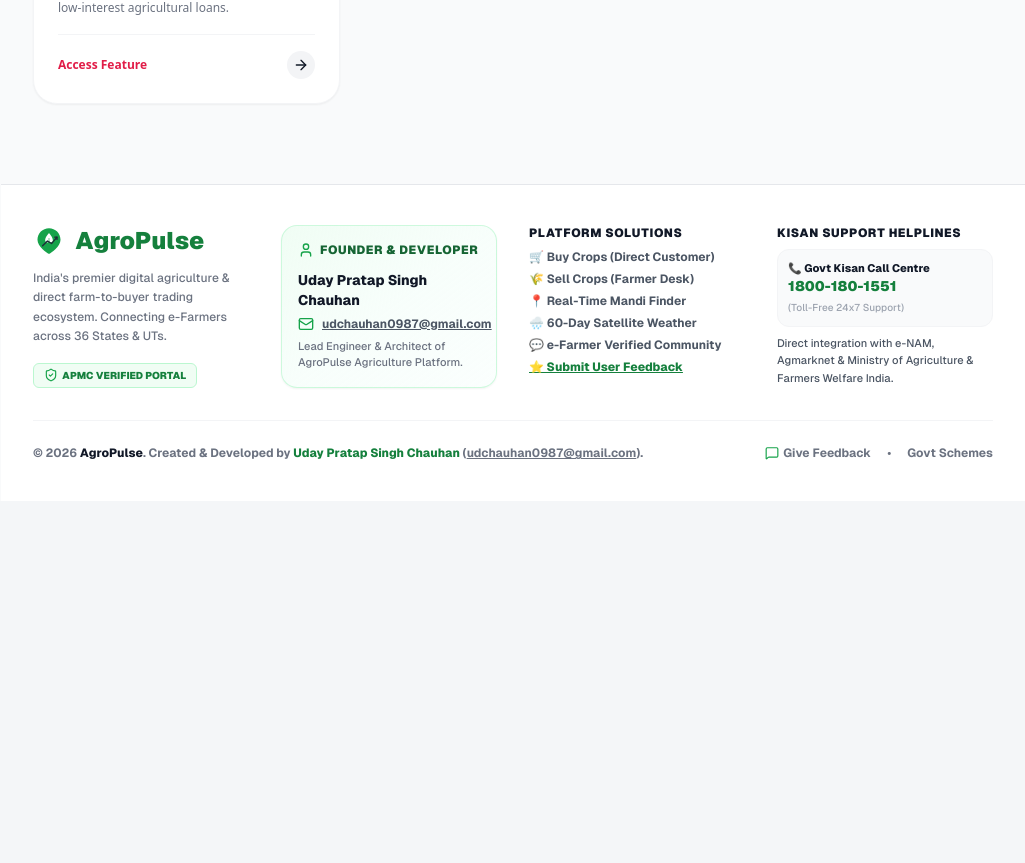
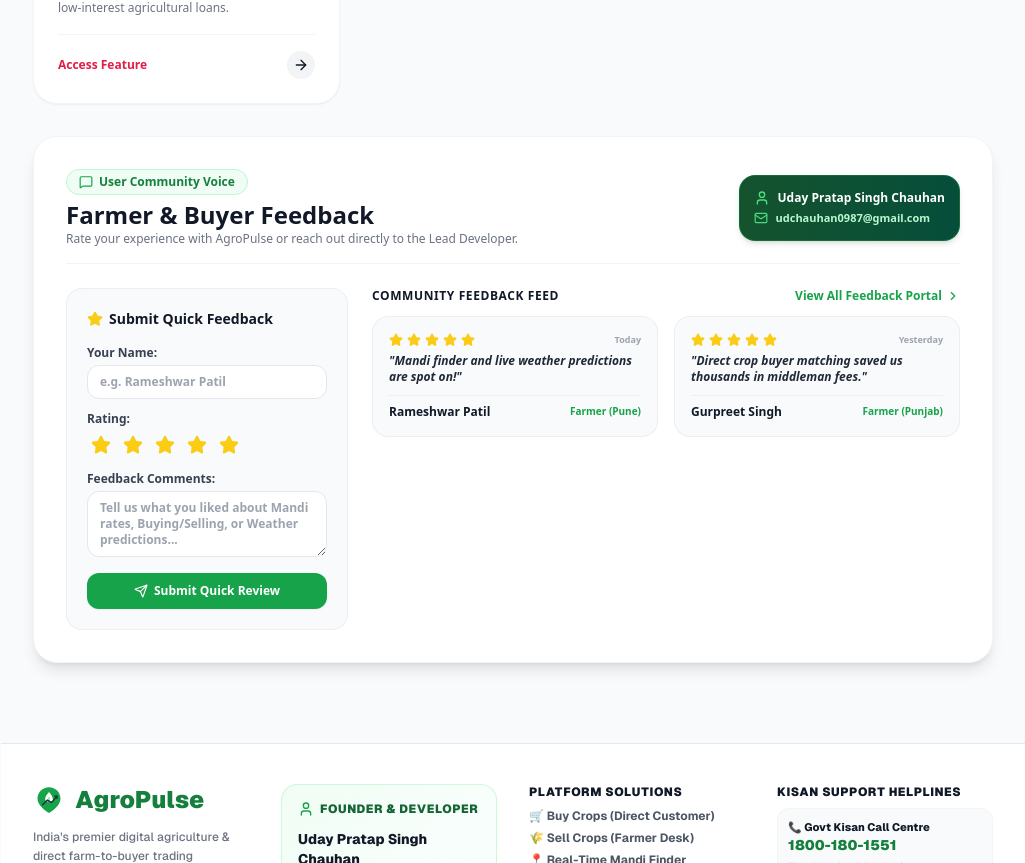
Before and after one commit to uday0751/AgroPulse, a Next.js app: page / in a window 1280 px wide. Shown: the part 1698-2561 px from the top of the page, without its empty margins (255-1280 px from the left). Before the commit the page ends 2199 px from the top, so only its background shows below. Built offline with nearby package versions, Linux system fonts and the light colour scheme; no server answers.

Commit message:
Add Feedback section at last on Dashboard with founder credits Uday Pratap Singh Chauhan (udchauhan0987@gmail.com)

```diff
--- a/src/app/page.tsx
+++ b/src/app/page.tsx
@@ -3,7 +3,8 @@
 import { useEffect, useRef, useState } from "react";
 import {
   Cloud, LineChart, Users, Calendar, Landmark, Stethoscope, ShoppingBag, Sprout, MapPin, BarChart,
-  ArrowRight, Sparkles, TrendingUp, Sun, Droplets, Wind, ArrowUpRight, ShieldCheck, ChevronRight, Navigation, Loader2
+  ArrowRight, Sparkles, TrendingUp, Sun, Droplets, Wind, ArrowUpRight, ShieldCheck, ChevronRight, Navigation, Loader2,
+  MessageSquare, Star, Send, ThumbsUp, CheckCircle2, User, Mail
 } from "lucide-react";
 import { useTranslation } from "react-i18next";
 import Link from "next/link";
@@ -33,6 +34,23 @@
     loading: true
   });
 
+  // Quick Dashboard Feedback Form State
+  const [fbName, setFbName] = useState("");
+  const [fbComments, setFbComments] = useState("");
+  const [fbRating, setFbRating] = useState(5);
+  const [fbSuccess, setFbSuccess] = useState(false);
+  const [dashboardFeedbacks, setDashboardFeedbacks] = useState<Array<{
+    id: string;
+    name: string;
+    rating: number;
+    comments: string;
+    role: string;
+    createdAt: string;
+  }>>([
+    { id: "1", name: "Rameshwar Patil", rating: 5, comments: "Mandi finder and live weather predictions are spot on!", role: "Farmer (Pune)", createdAt: "Today" },
+    { id: "2", name: "Gurpreet Singh", rating: 5, comments: "Direct crop buyer matching saved us thousands in middleman fees.", role: "Farmer (Punjab)", createdAt: "Yesterday" }
+  ]);
+
   useEffect(() => {
     const hour = new Date().getHours();
     if (hour < 12) setGreeting("Good Morning, Farmer 🌅");
@@ -43,7 +61,6 @@
   // FETCH REAL-TIME WEATHER FOR USER'S LIVE GPS LOCATION
   const fetchDashboardWeather = async (lat: number, lng: number, fallbackName?: string) => {
     try {
-      // 1. Fetch Open-Meteo Live API
       const res = await fetch(
         `https://api.open-meteo.com/v1/forecast?latitude=${lat}&longitude=${lng}&current=temperature_2m,relative_humidity_2m,is_day,precipitation,rain,weather_code,wind_speed_10m`
       );
@@ -67,7 +84,6 @@
       const cond = weatherCodeMap[current.weather_code] || "Clear Sky ☀️";
       let locationLabel = fallbackName || "Live Location";
 
-      // 2. Reverse Geocode City Name via Nominatim
       try {
         const geoRes = await fetch(`https://nominatim.openstreetmap.org/reverse?format=json&lat=${lat}&lon=${lng}`);
         const geoData = await geoRes.json();
@@ -79,9 +95,7 @@
             locationLabel = state ? `${city}, ${state.substring(0, 2).toUpperCase()}` : city;
           }
         }
-      } catch (e) {
-        console.error(e);
-      }
+      } catch (e) { console.error(e); }
 
       setWeatherData({
         cityName: locationLabel,
@@ -104,19 +118,12 @@
     }
   };
 
-  // DETECT CURRENT LOCATION ON MOUNT
   const detectLocationAndFetchWeather = () => {
     setWeatherData((prev) => ({ ...prev, loading: true }));
     if (typeof window !== "undefined" && navigator.geolocation) {
       navigator.geolocation.getCurrentPosition(
-        (pos) => {
-          fetchDashboardWeather(pos.coords.latitude, pos.coords.longitude);
-        },
-        (err) => {
-          console.warn("Geolocation fallback to Bhopal", err);
-          // Default fallback if GPS permission is pending or denied
-          fetchDashboardWeather(23.2599, 77.4126, "Bhopal, MP");
-        },
+        (pos) => fetchDashboardWeather(pos.coords.latitude, pos.coords.longitude),
+        (err) => fetchDashboardWeather(23.2599, 77.4126, "Bhopal, MP"),
         { enableHighAccuracy: true, timeout: 8000, maximumAge: 0 }
       );
     } else {
@@ -127,6 +134,25 @@
   useEffect(() => {
     detectLocationAndFetchWeather();
   }, []);
+
+  // Submit quick feedback
+  const handleQuickFeedbackSubmit = (e: React.FormEvent) => {
+    e.preventDefault();
+    if (!fbName.trim() || !fbComments.trim()) return;
+    const newEntry = {
+      id: Date.now().toString(),
+      name: fbName.trim(),
+      rating: fbRating,
+      comments: fbComments.trim(),
+      role: "Verified User",
+      createdAt: "Just now"
+    };
+    setDashboardFeedbacks([newEntry, ...dashboardFeedbacks]);
+    setFbName("");
+    setFbComments("");
+    setFbSuccess(true);
+    setTimeout(() => setFbSuccess(false), 4000);
+  };
 
   // GSAP Animations
   useEffect(() => {
@@ -482,6 +508,142 @@
         </div>
       </div>
 
+      {/* AT LAST: FEEDBACK & REVIEWS SECTION ON DASHBOARD */}
+      <div className="bg-white dark:bg-[#1a1b23] border border-gray-100 dark:border-white/10 p-6 md:p-8 rounded-3xl shadow-lg space-y-6">
+        <div className="flex flex-col md:flex-row justify-between items-start md:items-center gap-4 border-b border-gray-100 dark:border-white/10 pb-4">
+          <div>
+            <div className="inline-flex items-center gap-1.5 bg-green-50 dark:bg-green-950 px-3 py-1 rounded-full text-xs font-black text-green-700 dark:text-green-400 mb-1 border border-green-200 dark:border-green-800">
+              <MessageSquare className="w-3.5 h-3.5 text-green-600" />
+              <span>User Community Voice</span>
+            </div>
+            <h2 className="text-xl md:text-2xl font-black text-gray-900 dark:text-white">
+              Farmer & Buyer Feedback
+            </h2>
+            <p className="text-xs text-gray-500 dark:text-gray-400 font-medium">
+              Rate your experience with AgroPulse or reach out directly to the Lead Developer.
+            </p>
+          </div>
+
+          {/* FOUNDER BRAND BADGE */}
+          <div className="bg-gradient-to-r from-green-900 to-emerald-900 text-white p-3.5 rounded-2xl border border-green-700/60 shadow-md text-xs space-y-1 shrink-0">
+            <div className="flex items-center gap-2">
+              <User className="w-4 h-4 text-green-400" />
+              <span className="font-extrabold text-white">Uday Pratap Singh Chauhan</span>
+            </div>
+            <div className="flex items-center gap-2 text-[11px] text-green-200">
+              <Mail className="w-3.5 h-3.5 text-green-400" />
+              <a href="mailto:udchauhan0987@gmail.com" className="hover:underline font-bold">udchauhan0987@gmail.com</a>
+            </div>
+          </div>
+        </div>
+
+        {/* FEEDBACK FORM & LIVE SUBMISSIONS GRID */}
+        <div className="grid grid-cols-1 lg:grid-cols-3 gap-6">
+
+          {/* QUICK FEEDBACK INPUT */}
+          <div className="lg:col-span-1 bg-gray-50 dark:bg-white/5 p-5 rounded-2xl border border-gray-200/60 dark:border-white/5 space-y-4 text-xs">
+            <h3 className="font-black text-sm text-gray-900 dark:text-white flex items-center gap-1.5">
+              <Star className="w-4 h-4 text-yellow-400 fill-yellow-400" /> Submit Quick Feedback
+            </h3>
+
+            {fbSuccess && (
+              <div className="bg-green-100 dark:bg-green-950 text-green-800 dark:text-green-300 p-2.5 rounded-xl text-[11px] font-bold flex items-center gap-2">
+                <CheckCircle2 className="w-4 h-4 text-green-600" />
+                <span>Thank you! Your feedback has been recorded.</span>
+              </div>
+            )}
+
+            <form onSubmit={handleQuickFeedbackSubmit} className="space-y-3">
+              <div>
+                <label className="block font-bold text-gray-700 dark:text-gray-300 mb-1">Your Name:</label>
+                <input
+                  type="text"
+                  required
+                  placeholder="e.g. Rameshwar Patil"
+                  value={fbName}
+                  onChange={(e) => setFbName(e.target.value)}
+                  className="w-full px-3 py-2 rounded-xl border border-gray-200 dark:border-white/10 bg-white dark:bg-[#1a1b23] font-bold"
+                />
+              </div>
+
+              <div>
+                <label className="block font-bold text-gray-700 dark:text-gray-300 mb-1">Rating:</label>
+                <div className="flex gap-1 text-yellow-400">
+                  {[1, 2, 3, 4, 5].map((star) => (
+                    <button
+                      type="button"
+                      key={star}
+                      onClick={() => setFbRating(star)}
+                      className="p-1 hover:scale-110 transition-transform"
+                    >
+                      <Star className={`w-5 h-5 ${star <= fbRating ? "fill-yellow-400" : "text-gray-300"}`} />
+                    </button>
+                  ))}
+                </div>
+              </div>
+
+              <div>
+                <label className="block font-bold text-gray-700 dark:text-gray-300 mb-1">Feedback Comments:</label>
+                <textarea
+                  required
+                  rows={3}
+                  placeholder="Tell us what you liked about Mandi rates, Buying/Selling, or Weather predictions..."
+                  value={fbComments}
+                  onChange={(e) => setFbComments(e.target.value)}
+                  className="w-full px-3 py-2 rounded-xl border border-gray-200 dark:border-white/10 bg-white dark:bg-[#1a1b23] font-bold"
+                />
+              </div>
+
+              <button
+                type="submit"
+                className="w-full py-2.5 bg-green-600 hover:bg-green-700 text-white font-extrabold rounded-xl shadow-sm text-xs flex items-center justify-center gap-1.5"
+              >
+                <Send className="w-3.5 h-3.5" /> Submit Quick Review
+              </button>
+            </form>
+          </div>
+
+          {/* SUBMITTED REVIEWS CARDS */}
+          <div className="lg:col-span-2 space-y-3">
+            <div className="flex justify-between items-center">
+              <h3 className="font-extrabold text-xs text-gray-900 dark:text-white uppercase tracking-wider">
+                Community Feedback Feed
+              </h3>
+              <Link href="/feedback" className="text-xs font-black text-green-600 dark:text-green-400 hover:underline flex items-center gap-1">
+                View All Feedback Portal <ChevronRight className="w-3.5 h-3.5" />
+              </Link>
+            </div>
+
+            <div className="grid grid-cols-1 md:grid-cols-2 gap-4">
+              {dashboardFeedbacks.map((fb) => (
+                <div key={fb.id} className="bg-gray-50 dark:bg-white/5 p-4 rounded-2xl border border-gray-200/60 dark:border-white/5 space-y-2.5 flex flex-col justify-between">
+                  <div className="space-y-1.5">
+                    <div className="flex justify-between items-center">
+                      <div className="flex items-center gap-1 text-yellow-400">
+                        {[...Array(fb.rating)].map((_, i) => (
+                          <Star key={i} className="w-3.5 h-3.5 fill-yellow-400" />
+                        ))}
+                      </div>
+                      <span className="text-[9px] font-bold text-gray-400">{fb.createdAt}</span>
+                    </div>
+
+                    <p className="text-xs text-gray-800 dark:text-gray-200 font-semibold italic">
+                      "{fb.comments}"
+                    </p>
+                  </div>
+
+                  <div className="pt-2 border-t border-gray-200/60 dark:border-white/5 flex justify-between items-center">
+                    <span className="font-extrabold text-xs text-gray-900 dark:text-white">{fb.name}</span>
+                    <span className="text-[10px] text-green-600 dark:text-green-400 font-bold">{fb.role}</span>
+                  </div>
+                </div>
+              ))}
+            </div>
+          </div>
+
+        </div>
+      </div>
+
     </div>
   );
 }
```
